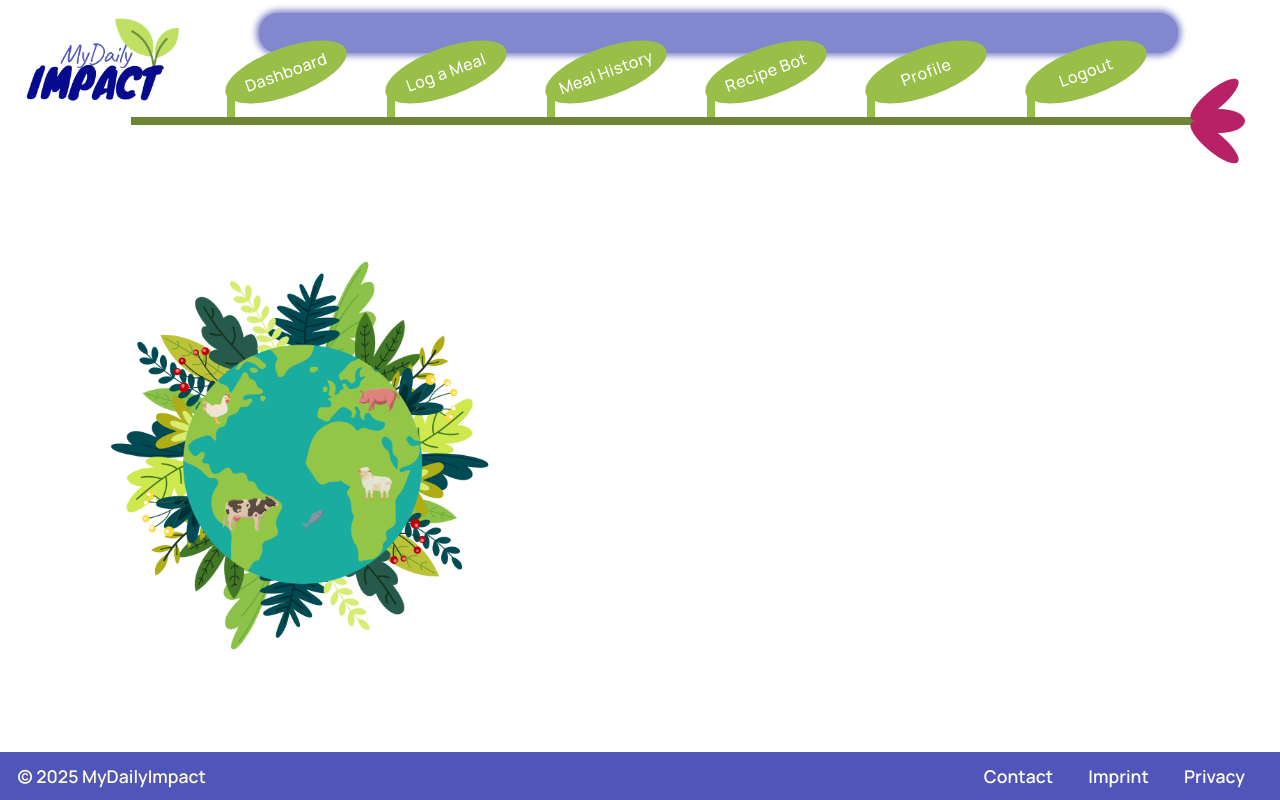
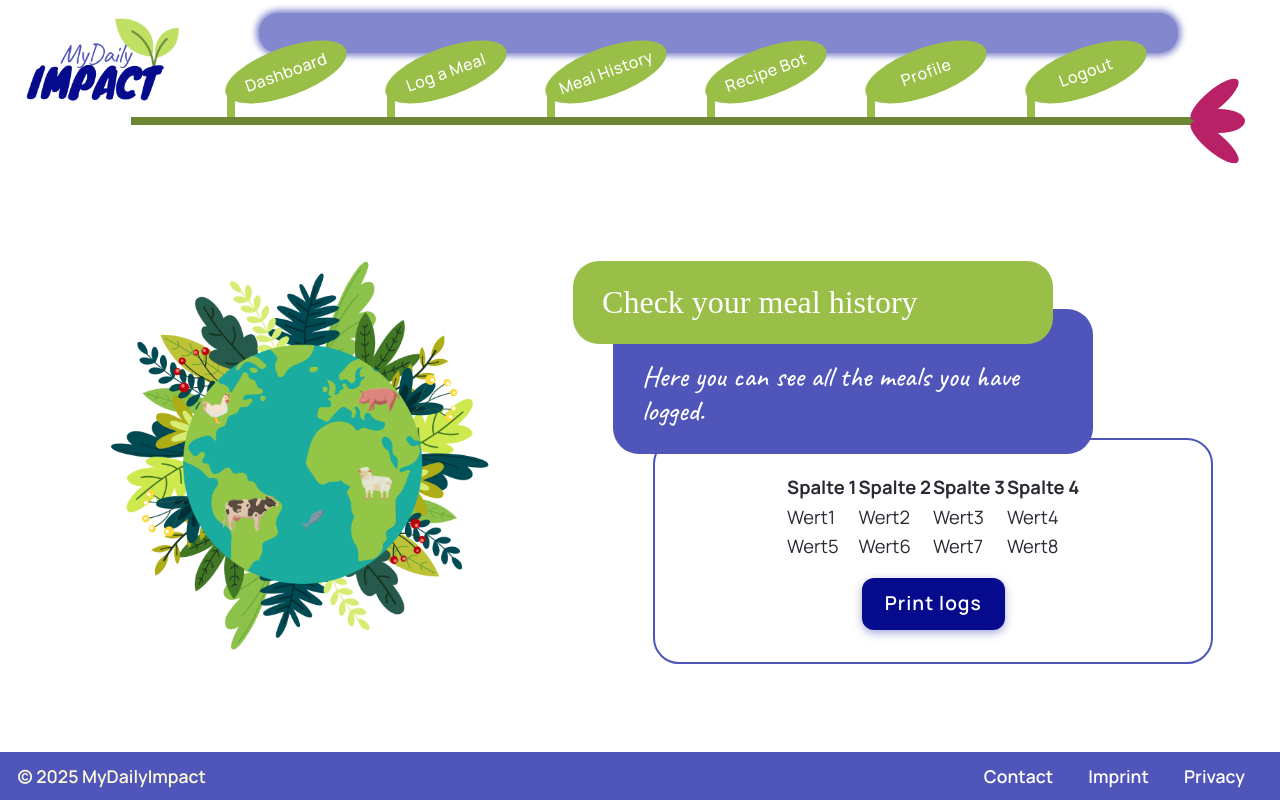
Before and after one commit to TechLabs-Remote-Bootcamp/WS24-MyDailyImpact, a React (Vite) app in the folder mdi-react/: page /meal-history in a window 1280 px wide. Built offline with nearby package versions, Linux system fonts and the light colour scheme; sample sign-in values are in the browser's storage; a web font is replaced by a local one.

Commit message:
first steps

```diff
--- /dev/null
+++ b/mdi-react/src/components/pages/MealHistory/HistoryTable.jsx
@@ -0,0 +1,96 @@
+import { useEffect, useState } from "react";
+import { useNavigate } from "react-router-dom";
+import { jwtDecode } from "jwt-decode";
+import { jwt } from "../../../utils/jwt";
+import { ApiError, api } from "../../../utils/api";
+import Button from "../../core/Button/Button";
+import styles from "./HistoryTable.module.scss";
+
+export default function HistoryTable() {
+  const navigate = useNavigate();
+  const [userIdent, setUserIdent] = useState(null);
+  const data = [
+    {
+      column1: "Wert1",
+      column2: "Wert2",
+      column3: "Wert3",
+      column4: "Wert4",
+    },
+    {
+      column1: "Wert5",
+      column2: "Wert6",
+      column3: "Wert7",
+      column4: "Wert8",
+    },
+    // Weitere Objekte...
+  ];
+
+  useEffect(() => {
+    try {
+      const id = getId();
+      setUserIdent(id);
+    } catch (error) {
+      console.error("Error:", error);
+      navigate("/login");
+    }
+  }, []); // Running once at the mount of the component
+
+  function getId() {
+    const jwt =
+      localStorage.getItem("auth_token") ||
+      sessionStorage.getItem("auth_token");
+    if (!jwt) {
+      throw new Error("No auth token found");
+    }
+    const token = jwtDecode(jwt, { header: false });
+
+    if (!token.id) {
+      throw new Error("No user ID found in token");
+    }
+    console.log(token.id);
+    return token.id;
+  }
+
+  // just for testing the get request
+  const onSubmit2 = async () => {
+    try {
+      const response = await api.get(`/api/meal-logs/${userIdent}`);
+      console.log(response);
+      console.log(response.meals);
+    } catch (error) {
+      console.error("Error:", error);
+      if (error instanceof ApiError) {
+        console.error("API Error Status:", error.status);
+        console.error("API Error Message:", error.message);
+      }
+    }
+  };
+
+  return (
+    <>
+      <table>
+        <thead>
+          <tr>
+            <th>Spalte 1</th>
+            <th>Spalte 2</th>
+            <th>Spalte 3</th>
+            <th>Spalte 4</th>
+          </tr>
+        </thead>
+        <tbody>
+          {data.map((item, index) => (
+            <tr key={index}>
+              <td>{item.column1}</td>
+              <td>{item.column2}</td>
+              <td>{item.column3}</td>
+              <td>{item.column4}</td>
+            </tr>
+          ))}
+        </tbody>
+      </table>
+      <Button type="button" onClick={onSubmit2}>
+        Print logs
+      </Button>
+    </>
+  );
+}
--- a/mdi-react/src/components/pages/MealHistory/MealHistory.jsx
+++ b/mdi-react/src/components/pages/MealHistory/MealHistory.jsx
@@ -1,5 +1,7 @@
 import Content_LR from "../../core/ContentLR/Content_LR.jsx";
+import ColoredContainers from "../../core/ColoredContainers/Colored-Containers.jsx";
 import LC_bigImage from "../../core/LC/LC_bigImage.jsx";
+import HistoryTable from "./HistoryTable.jsx";
 
 export default function MealHistory() {
   return (
@@ -8,7 +10,12 @@ export default function MealHistory() {
         <LC_bigImage rotationOn={false} overflowText="My Daily Impact" />
       }
       RightComponent={
-        <></>
+        <ColoredContainers
+          h2Text="Check your meal history"
+          h3Text="Here you can see all the meals you have logged."
+        >
+          <HistoryTable />
+        </ColoredContainers>
       }
     />
   );
```
Also changed, not shown: mdi-react/src/components/pages/MealHistory/HistoryTable.module.scss (added).
